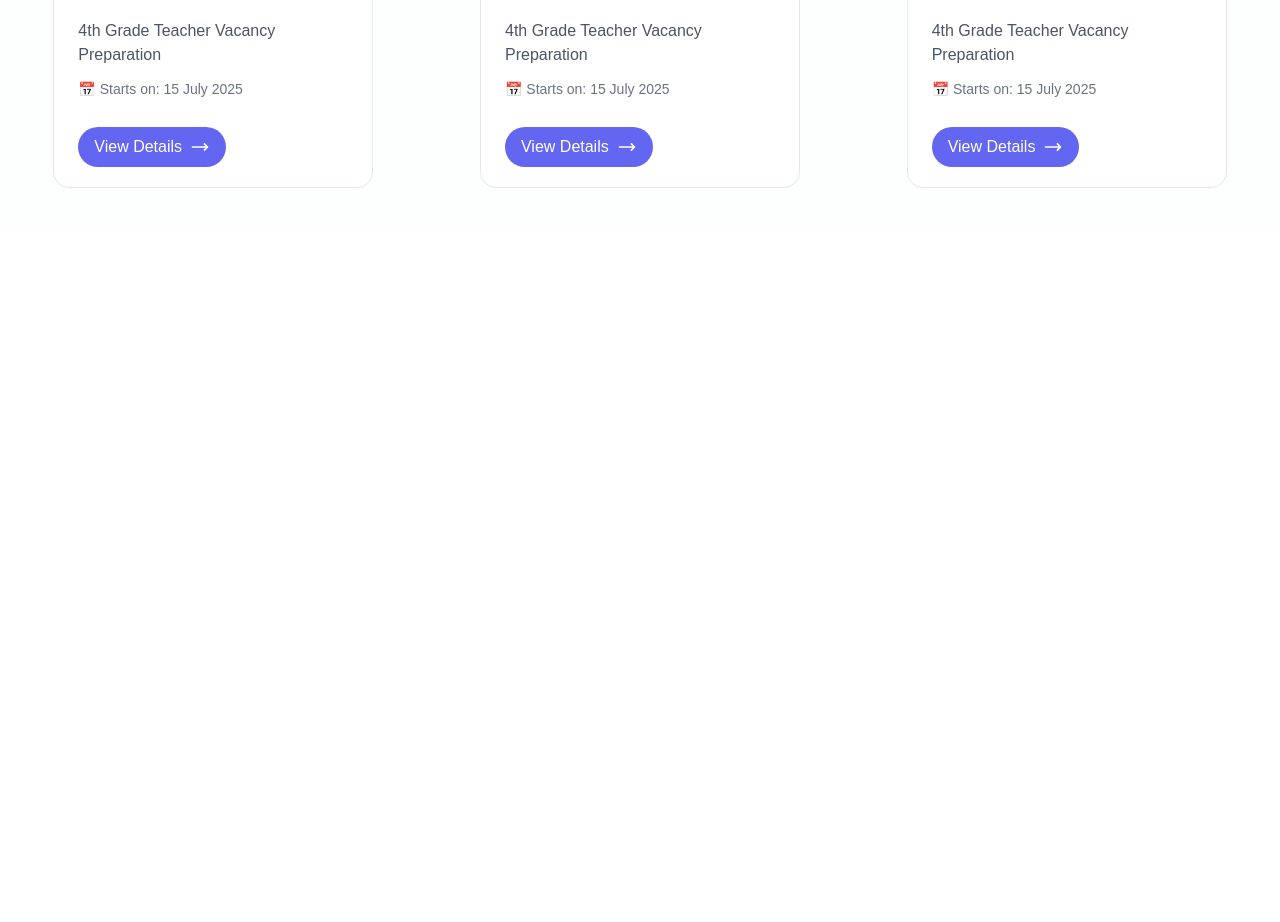
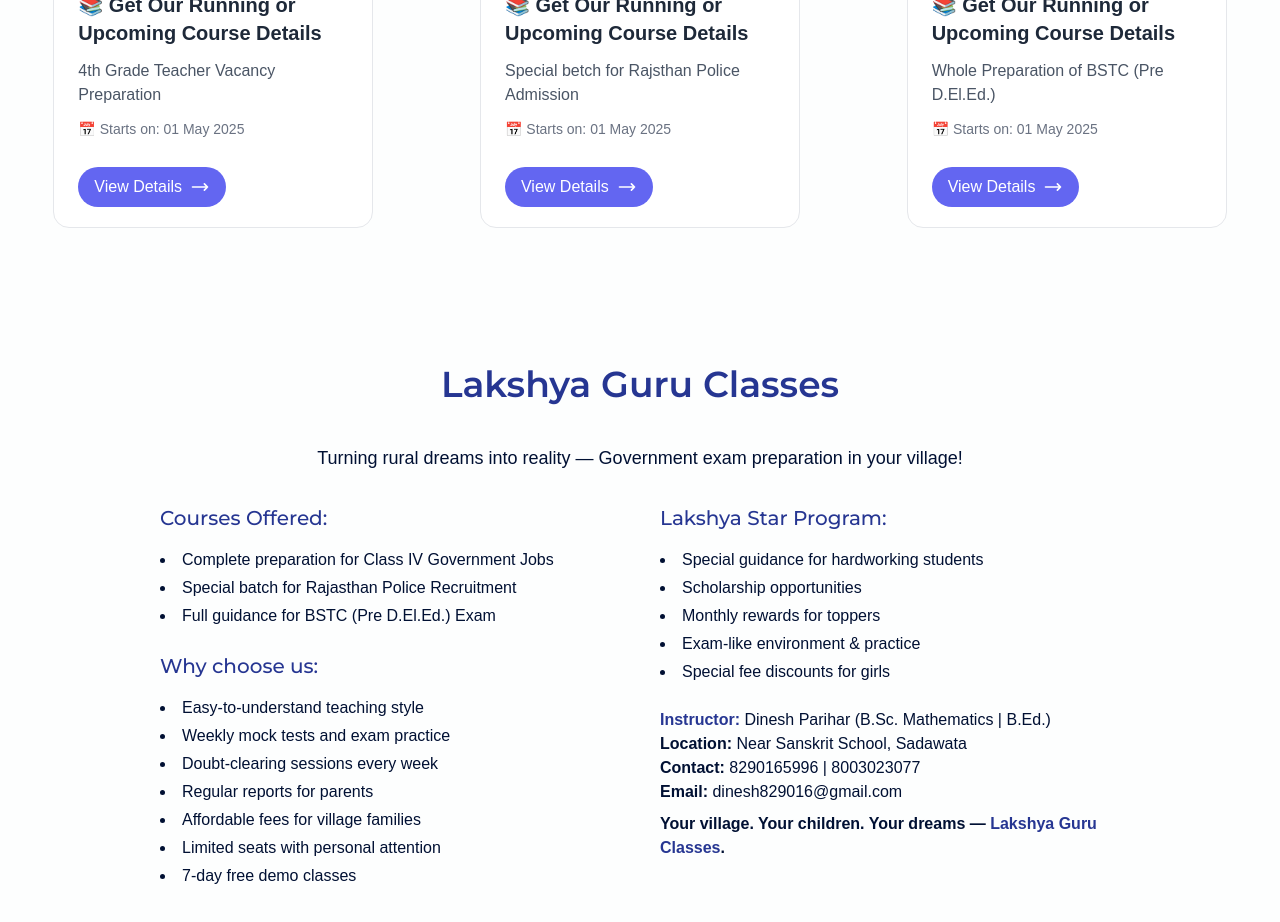
Before and after one commit to RohitPanwar46/Lakshya-guru-classes, a Next.js app: page / in a window 1280 px wide. Shown: the part 680-1602 px from the top of the page. Before the commit the page ends 908 px from the top, so only its background shows below. Built offline with nearby package versions, Linux system fonts and the light colour scheme.

Commit message:
added wats details

```diff
--- /dev/null
+++ b/app/about/page.js
@@ -0,0 +1,11 @@
+import React from 'react'
+
+const page = () => {
+  return (
+    <div>
+      this is about
+    </div>
+  )
+}
+
+export default page
--- /dev/null
+++ b/app/classes/page.js
@@ -0,0 +1,11 @@
+import React from 'react'
+
+const page = () => {
+  return (
+    <div>
+      this is classes page
+    </div>
+  )
+}
+
+export default page
--- /dev/null
+++ b/app/contact/page.js
@@ -0,0 +1,11 @@
+import React from 'react'
+
+const page = () => {
+  return (
+    <div>
+      this is contact
+    </div>
+  )
+}
+
+export default page
--- a/app/page.js
+++ b/app/page.js
@@ -24,7 +24,7 @@ export default function Home() {
             I am <span className="text-[#263692]">Dinesh</span>
           </p>
           <p className={`${montserrat.className} mt-4 text-[16px] sm:text-[18px]`}>
-            Qualifications - BSC in Mathematics, B.ED and lots of experience in exams like exam1, exam2 and exam3
+            Qualifications - BSC in <span className="text-[#263692]">Mathematics</span>, B.ED
           </p>
           <div className="flex flex-col sm:flex-row gap-4 justify-center lg:justify-start">
             <button className="outline-[#263692] outline-1 hover:outline-[#4F46E5] hover:bg-[#4F46E5] hover:text-white text-[#263692] cursor-pointer rounded-full px-5 mt-6 py-3 text-[14px] sm:text-[16px]">
@@ -46,6 +46,59 @@ export default function Home() {
       </div>
 
       <Card />
+
+      <div className="px-6 sm:px-10 md:px-20 lg:px-40 py-14">
+  <h2 className={`${montserrat.className} text-2xl sm:text-3xl lg:text-4xl font-semibold text-center text-[#263692] mb-10`}>
+    Lakshya Guru Classes
+  </h2>
+
+  <p className="text-center text-lg mb-4 font-medium">
+    Turning rural dreams into reality — Government exam preparation in your village!
+  </p>
+
+  <div className="grid grid-cols-1 lg:grid-cols-2 gap-10 mt-8">
+    <div className="space-y-4">
+      <h3 className={`${montserrat500.className} text-xl text-[#263692]`}>Courses Offered:</h3>
+      <ul className="list-disc list-inside space-y-1 text-[16px]">
+        <li>Complete preparation for Class IV Government Jobs</li>
+        <li>Special batch for Rajasthan Police Recruitment</li>
+        <li>Full guidance for BSTC (Pre D.El.Ed.) Exam</li>
+      </ul>
+
+      <h3 className={`${montserrat500.className} text-xl text-[#263692] mt-6`}>Why choose us:</h3>
+      <ul className="list-disc list-inside space-y-1 text-[16px]">
+        <li>Easy-to-understand teaching style</li>
+        <li>Weekly mock tests and exam practice</li>
+        <li>Doubt-clearing sessions every week</li>
+        <li>Regular reports for parents</li>
+        <li>Affordable fees for village families</li>
+        <li>Limited seats with personal attention</li>
+        <li>7-day free demo classes</li>
+      </ul>
+    </div>
+
+    <div className="space-y-4">
+      <h3 className={`${montserrat500.className} text-xl text-[#263692]`}>Lakshya Star Program:</h3>
+      <ul className="list-disc list-inside space-y-1 text-[16px]">
+        <li>Special guidance for hardworking students</li>
+        <li>Scholarship opportunities</li>
+        <li>Monthly rewards for toppers</li>
+        <li>Exam-like environment & practice</li>
+        <li>Special fee discounts for girls</li>
+      </ul>
+
+      <div className="mt-6 text-[16px]">
+        <p><strong className="text-[#263692]">Instructor:</strong> Dinesh Parihar (B.Sc. Mathematics | B.Ed.)</p>
+        <p><strong>Location:</strong> Near Sanskrit School, Sadawata</p>
+        <p><strong>Contact:</strong> 8290165996 | 8003023077</p>
+        <p><strong>Email:</strong> dinesh829016@gmail.com</p>
+        <p className="mt-2 font-semibold">Your village. Your children. Your dreams — <span className="text-[#263692]">Lakshya Guru Classes</span>.</p>
+      </div>
+    </div>
+  </div>
+</div>
+
+
     </div>
   );
 }
--- a/components/Card.js
+++ b/components/Card.js
@@ -2,16 +2,17 @@ import React from 'react'
 
 const Card = () => {
   return (
+
     <div className='cards flex md:flex-row flex-col '>
-    <div className="w-80 max-w-sm mx-auto bg-white rounded-2xl hover:shadow-lg my-10 px-6 py-5 flex flex-col items-start gap-3 border border-gray-200">
+    <div className="w-80 max-w-sm mx-auto bg-white rounded-2xl hover:shadow-lg my-20 px-6 py-5 flex flex-col items-start gap-3 border border-gray-200">
   <h1 className="text-xl font-semibold text-gray-800">
-    📚 Get Our Upcoming Course Details
+    📚 Get Our Running or Upcoming Course Details
   </h1>
   <div className="details text-gray-600 text-base">
     4th Grade Teacher Vacancy Preparation
   </div>
   <div className="date text-sm text-gray-500">
-    📅 Starts on: <span className="font-medium">15 July 2025</span>
+    📅 Starts on: <span className="font-medium">01 May 2025</span>
   </div>
 
   <button className="mt-4 cursor-pointer flex items-center gap-2 bg-[#6366F1] text-white px-4 py-2 rounded-full hover:bg-[#4F46E5] transition">
@@ -33,15 +34,15 @@ const Card = () => {
   </button>
     </div>
 
-    <div className="w-80 max-w-sm mx-auto bg-white rounded-2xl hover:shadow-lg my-10 px-6 py-5 flex flex-col items-start gap-3 border border-gray-200">
+    <div className="w-80 max-w-sm mx-auto bg-white rounded-2xl hover:shadow-lg my-20 px-6 py-5 flex flex-col items-start gap-3 border border-gray-200">
   <h1 className="text-xl font-semibold text-gray-800">
-    📚 Get Our Upcoming Course Details
+    📚 Get Our Running or Upcoming Course Details
   </h1>
   <div className="details text-gray-600 text-base">
-    4th Grade Teacher Vacancy Preparation
+    Special betch for Rajsthan Police Admission
   </div>
   <div className="date text-sm text-gray-500">
-    📅 Starts on: <span className="font-medium">15 July 2025</span>
+    📅 Starts on: <span className="font-medium">01 May 2025</span>
   </div>
 
   <button className="mt-4 cursor-pointer flex items-center gap-2 bg-[#6366F1] text-white px-4 py-2 rounded-full hover:bg-[#4F46E5] transition">
@@ -63,15 +64,15 @@ const Card = () => {
   </button>
     </div>
 
-    <div className="w-80 max-w-sm mx-auto bg-white rounded-2xl hover:shadow-lg my-10 px-6 py-5 flex flex-col items-start gap-3 border border-gray-200">
+    <div className="w-80 max-w-sm mx-auto bg-white rounded-2xl hover:shadow-lg my-20 px-6 py-5 flex flex-col items-start gap-3 border border-gray-200">
   <h1 className="text-xl font-semibold text-gray-800">
-    📚 Get Our Upcoming Course Details
+    📚 Get Our Running or Upcoming Course Details
   </h1>
   <div className="details text-gray-600 text-base">
-    4th Grade Teacher Vacancy Preparation
+    Whole Preparation of BSTC (Pre D.El.Ed.)
   </div>
   <div className="date text-sm text-gray-500">
-    📅 Starts on: <span className="font-medium">15 July 2025</span>
+    📅 Starts on: <span className="font-medium">01 May 2025</span>
   </div>
 
   <button className="mt-4 cursor-pointer flex items-center gap-2 bg-[#6366F1] text-white px-4 py-2 rounded-full hover:bg-[#4F46E5] transition">
--- a/components/Navbar.js
+++ b/components/Navbar.js
@@ -1,6 +1,7 @@
 "use client";
 import React, { useState, useRef, useEffect } from "react";
 import { ChevronDown } from "lucide-react";
+import Link from "next/link";
 
 const Navbar = () => {
   const [dropdownOpen, setDropdownOpen] = useState(false);
@@ -27,10 +28,10 @@ const Navbar = () => {
 
         {/* Desktop Menu */}
         <ul className="hidden md:flex gap-6 font-semibold">
-          <li className="cursor-pointer">Home</li>
-          <li className="cursor-pointer">Classes</li>
-          <li className="cursor-pointer">Contact</li>
-          <li className="cursor-pointer">About</li>
+          <Link href={"/"}><li className="cursor-pointer">Home</li></Link>
+          <Link href={"/classes"}><li className="cursor-pointer">Classes</li></Link>
+          <Link href={"/contact"}><li className="cursor-pointer">Contact</li></Link>
+          <Link href={"/about"}><li className="cursor-pointer">About</li></Link>
         </ul>
 
         {/* Mobile Dropdown Toggle */}
@@ -46,10 +47,10 @@ const Navbar = () => {
           {/* Dropdown menu */}
           {dropdownOpen && (
             <ul className="absolute right-0 mt-2 w-40 bg-white text-[#263692] shadow-lg rounded-lg py-2 text-sm font-medium">
-              <li className="px-4 py-2 hover:bg-blue-100 cursor-pointer">Home</li>
-              <li className="px-4 py-2 hover:bg-blue-100 cursor-pointer">Classes</li>
-              <li className="px-4 py-2 hover:bg-blue-100 cursor-pointer">Contact</li>
-              <li className="px-4 py-2 hover:bg-blue-100 cursor-pointer">About</li>
+              <Link href={"/"}><li className="px-4 py-2 hover:bg-blue-100 cursor-pointer">Home</li></Link>
+              <Link href={"/classes"}><li className="px-4 py-2 hover:bg-blue-100 cursor-pointer">Classes</li></Link>
+              <Link href={"/contack"}><li className="px-4 py-2 hover:bg-blue-100 cursor-pointer">Contact</li></Link>
+              <Link href={"/about"}><li className="px-4 py-2 hover:bg-blue-100 cursor-pointer">About</li></Link>
             </ul>
           )}
         </div>
```
